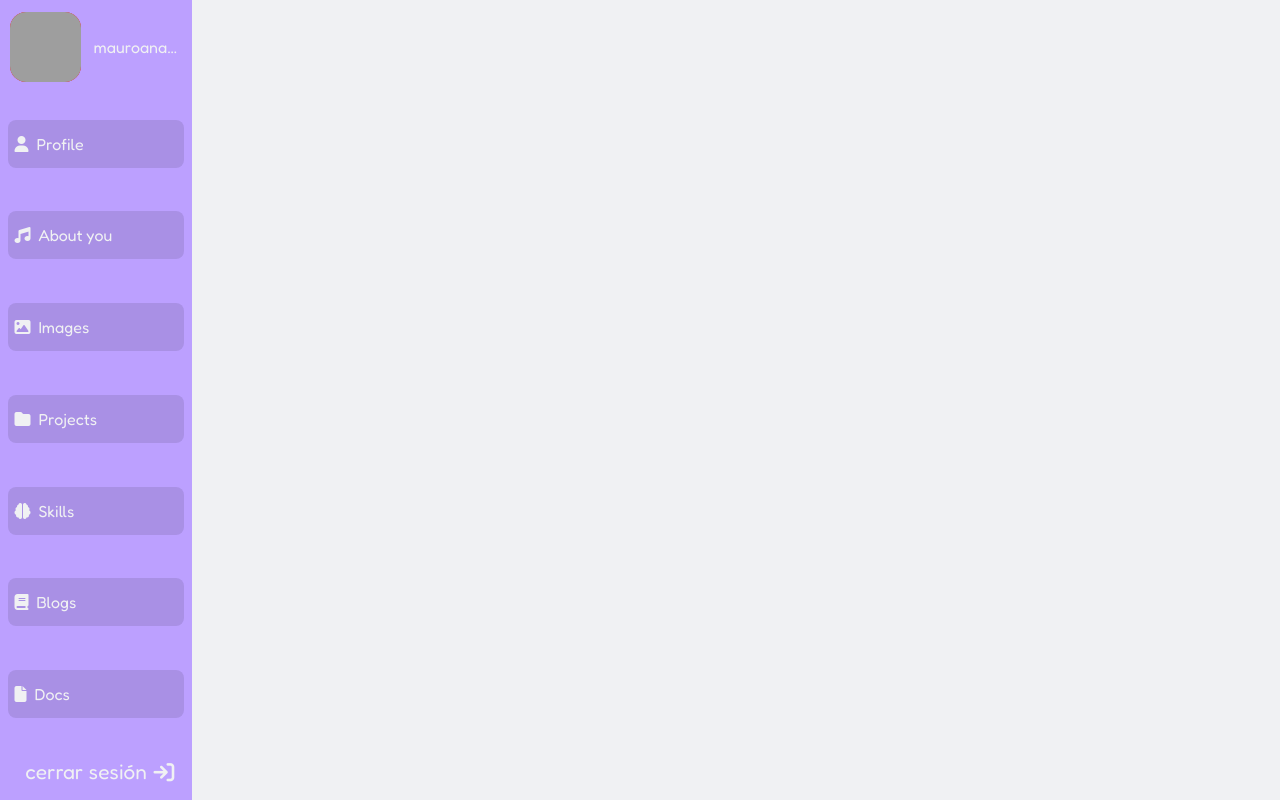
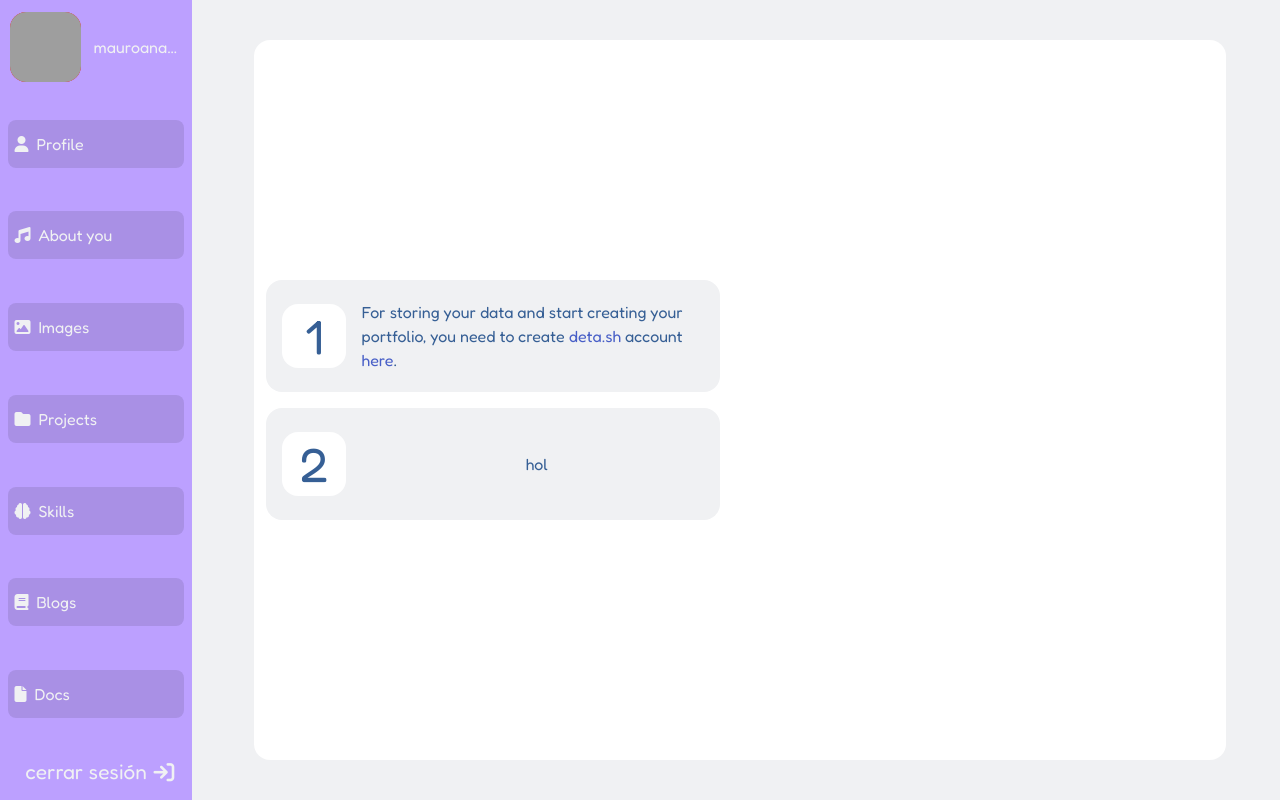
Before and after one commit to MauroMontan/vue-admin-page, a Vue app: page /#/signin in a window 1280 px wide. Built offline with nearby package versions, Linux system fonts and the light colour scheme; grey boxes are pictures that could not be loaded.

Commit message:
step item created

```diff
--- /dev/null
+++ b/src/components/step_item.vue
@@ -0,0 +1,57 @@
+<script setup lang="ts">
+interface Props {
+  index: number;
+  step?: string;
+}
+
+const props = defineProps<Props>();
+</script>
+<template>
+  <div class="step-item">
+    <div class="icon">
+      <p v-text="props.index" />
+    </div>
+    <div class="item-content">
+      <p v-html="step"></p>
+    </div>
+  </div>
+</template>
+
+<style scoped>
+.step-item {
+  background-color: rgb(240, 241, 243);
+  width: 100%;
+  height: 7rem;
+  border-radius: 1rem;
+  display: flex;
+  align-items: center;
+  justify-content: end;
+  padding: 0.5rem;
+  position: relative;
+}
+
+.item-content {
+  height: 100%;
+  width: 80%;
+  display: flex;
+  justify-content: center;
+  text-align: left;
+  align-items: center;
+}
+
+a {
+  color: rgb(169, 144, 229);
+}
+
+.icon {
+  background-color: white;
+  width: 4rem;
+  height: 4rem;
+  align-items: center;
+  justify-content: center;
+  font-size: 3rem;
+  border-radius: 1rem;
+  left: 1rem;
+  position: absolute;
+}
+</style>
--- /dev/null
+++ b/src/pages/login_page.vue
@@ -0,0 +1,50 @@
+<script setup lang="ts">
+import { ref } from 'vue';
+import StepItem from '../components/step_item.vue';
+
+const steps = ref([
+  {
+    content:
+      "For storing your data and start creating your portfolio, you need to create <a href='https://www.deta.sh/' target='_blank'>deta.sh</a> account <a href='https://web.deta.sh/' target='_blank'>here</a>.",
+  },
+  {
+    content: 'hol',
+  },
+]);
+</script>
+
+<template>
+  <div class="login-page">
+    <div class="column steps">
+      <StepItem
+        v-for="(step, i) in steps"
+        :index="i + 1"
+        :step="step.content"
+      />
+    </div>
+    <div class="column login-form"></div>
+  </div>
+</template>
+
+<style scoped>
+.login-page {
+  width: 100%;
+  height: 100%;
+  display: grid;
+  gap: 1rem;
+  grid-template-columns: repeat(2, 1fr);
+  border-radius: 1rem;
+  width: 90%;
+  height: 90%;
+  margin: auto;
+  background-color: white;
+}
+.column {
+  display: grid;
+}
+
+.steps {
+  align-content: center;
+  gap: 1rem;
+}
+</style>
```
Also changed, not shown: src/router/index.ts (+8 -5 lines).
